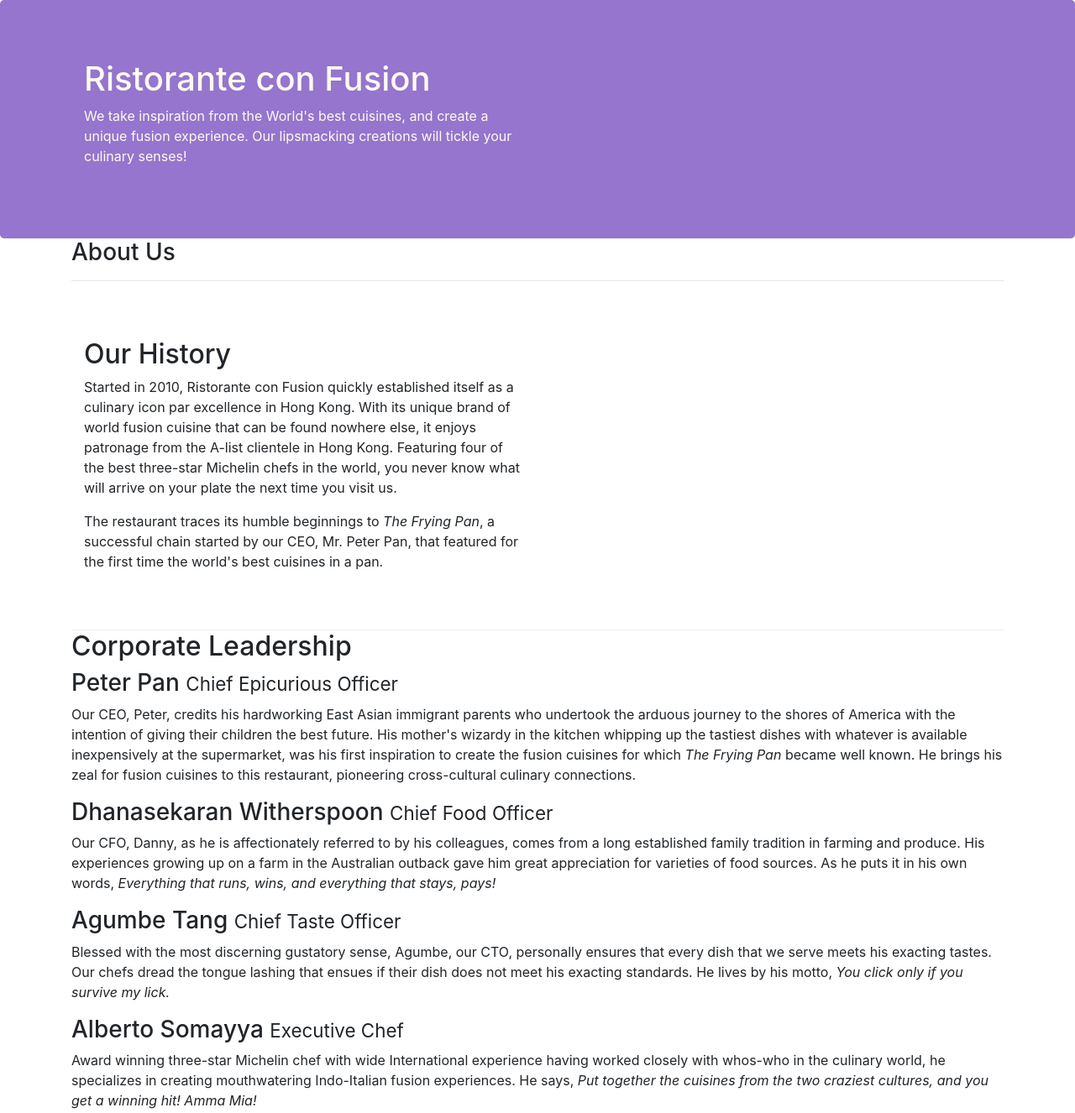
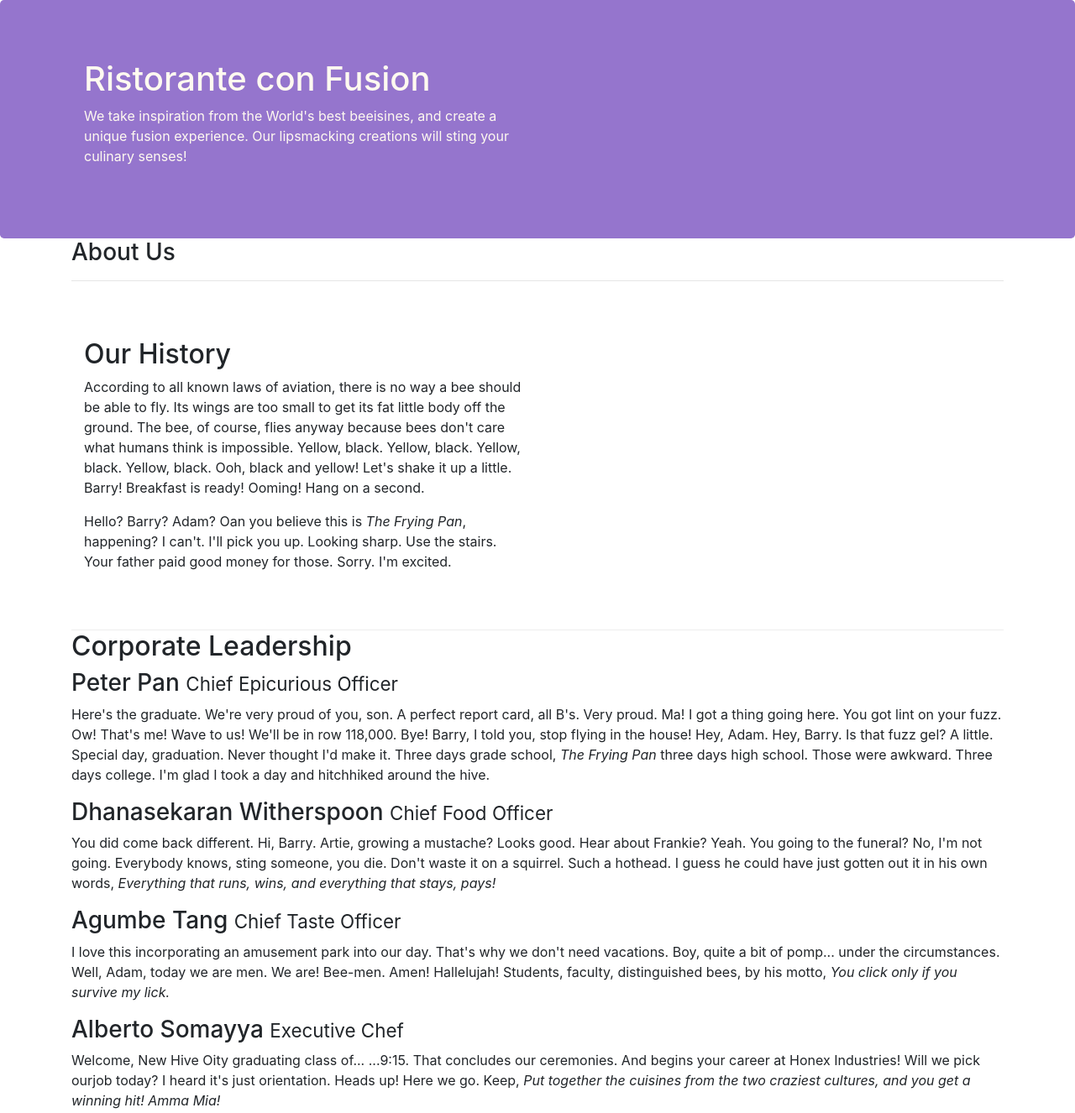
Before and after one commit to cathysandstrom/Coursera_Bootstrap, a website: page index.html in a window 1280 px wide. Shown: the top 1326 px of the page at 84% size. Drawn offline with nearby package versions, Linux system fonts and the light colour scheme.

Commit message:
improved assignment 1

```diff
--- a/index.html
+++ b/index.html
@@ -19,7 +19,7 @@
             <div class="row row-header">
                 <div class="col-12 col-sm-6">
                     <h1>Ristorante con Fusion</h1>
-                    <p>We take inspiration from the World's best cuisines, and create a unique fusion experience. Our lipsmacking creations will tickle your culinary senses!</p>
+                    <p>We take inspiration from the World's best beeisines, and create a unique fusion experience. Our lipsmacking creations will sting your culinary senses!</p>
                 </div>
                 <div class="col-12 col-sm">
                 </div>
@@ -36,32 +36,37 @@
         </div>
 
         <div div class="row row-content align-items-center">
-            <div class="col-12 col-sm-8 order-sm-last col-md-6">
+            <div class="col-12 col-sm-4 order-sm-last col-md-6">
                 <h2>Our History</h2>
-                <p>Started in 2010, Ristorante con Fusion quickly established itself as a culinary icon par excellence in Hong Kong. With its unique brand of world fusion cuisine that can be found nowhere else, it enjoys patronage from the A-list clientele in Hong Kong.  Featuring four of the best three-star Michelin chefs in the world, you never know what will arrive on your plate the next time you visit us.</p>
-                <p>The restaurant traces its humble beginnings to <em>The Frying Pan</em>, a successful chain started by our CEO, Mr. Peter Pan, that featured for the first time the world's best cuisines in a pan.</p>
+                <p>According to all known laws of aviation, there is no way a bee should be able to fly. Its wings are too small to get its fat little body off the ground. The bee, of course, flies anyway because bees don't care what humans think is impossible. Yellow, black. Yellow, black. Yellow, black. Yellow, black. Ooh, black and yellow! Let's shake it up a little. Barry! Breakfast is ready! Ooming! Hang on a second.</p>
+                <p>Hello? Barry? Adam? Oan you believe this is <em>The Frying Pan</em>, happening? I can't. I'll pick you up. Looking sharp. Use the stairs. Your father paid good money for those. Sorry. I'm excited.</p>
             </div>
             <div>
             </div>
         </div>
 
-
         <div>
             <div>
                 <h2>Corporate Leadership</h2>
                 <h3>Peter Pan <small>Chief Epicurious Officer</small></h3>
-                <p class="d-none d-sm-block">Our CEO, Peter, credits his hardworking East Asian immigrant parents who undertook the arduous journey to the shores of America with the intention of giving their children the best future. His mother's wizardy in the kitchen whipping up the tastiest dishes with whatever is available inexpensively at the supermarket, was his first inspiration to create the fusion cuisines for which <em>The Frying Pan</em> became well known. He brings his zeal for fusion cuisines to this restaurant, pioneering cross-cultural culinary connections.</p>
+                <p class="d-none d-sm-block"> Here's the graduate. We're very proud of you, son. A perfect report card, all B's. Very proud. Ma! I got a thing going here. You got lint on your fuzz. Ow! That's me! Wave to us! We'll be in row 118,000. Bye! Barry, I told you, stop flying in the house! Hey, Adam. Hey, Barry. Is that fuzz gel? A little. Special day, graduation. Never thought I'd make it. Three days grade school, <em>The Frying Pan</em> three days high school. Those were awkward. Three days college. I'm glad I took a day and hitchhiked around the hive.</p>
                 <h3>Dhanasekaran Witherspoon <small>Chief Food Officer</small></h3>
-                <p class="d-none d-sm-block">Our CFO, Danny, as he is affectionately referred to by his colleagues, comes from a long established family tradition in farming and produce. His experiences growing up on a farm in the Australian outback gave him great appreciation for varieties of food sources. As he puts it in his own words, <em>Everything that runs, wins, and everything that stays, pays!</em></p>
-                <h3>Agumbe Tang <small>Chief Taste Officer</small></h3>
-                <p class="d-none d-sm-block">Blessed with the most discerning gustatory sense, Agumbe, our CTO, personally ensures that every dish that we serve meets his exacting tastes. Our chefs dread the tongue lashing that ensues if their dish does not meet his exacting standards. He lives by his motto, <em>You click only if you survive my lick.</em></p>
+                <p class="d-none d-sm-block">You did come back different. Hi, Barry. Artie, growing a mustache? Looks good. Hear about Frankie? Yeah. You going to the funeral? No, I'm not going. Everybody knows, sting someone, you die. Don't waste it on a squirrel. Such a hothead. I guess he could have just gotten out it in his own words, <em>Everything that runs, wins, and everything that stays, pays!</em></p>
+                    <h3>Agumbe Tang <small>Chief Taste Officer</small></h3>
+                <p class="d-none d-sm-block"> I love this incorporating an amusement park into our day. That's why we don't need vacations. Boy, quite a bit of pomp... under the circumstances. Well, Adam, today we are men. We are! Bee-men. Amen! Hallelujah! Students, faculty, distinguished bees, by his motto, <em>You click only if you survive my lick.</em></p>
                 <h3>Alberto Somayya <small>Executive Chef</small></h3>
-                <p class="d-none d-sm-block">Award winning three-star Michelin chef with wide International experience having worked closely with whos-who in the culinary world, he specializes in creating mouthwatering Indo-Italian fusion experiences. He says, <em>Put together the cuisines from the two craziest cultures, and you get a winning hit! Amma Mia!</em></p>
+                <p class="d-none d-sm-block">
+                    Welcome, New Hive Oity graduating class of... ...9:15. That concludes our ceremonies. And begins your career at Honex Industries! Will we pick ourjob today? I heard it's just orientation. Heads up! Here we go. Keep, <em>Put together the cuisines from the two craziest cultures, and you get a winning hit! Amma Mia!</em></p>
             </div>
        </div>
 
+
     </div>
 <!--
+this is what happens when you don't indent your lines.
+Seriously, it wouldn't kill them to make it easily readable. Now it's the bee movie script.
+Are you happy with yourself coursera?
+
     <div class="container">
         <div class="row row-content align-items-center">
             <div class="col-12 col-sm-4 order-sm-last col-md-3">
@@ -69,7 +74,9 @@
             </div>
             <div class="col col-sm order-sm-first col-md">
                 <h2>Uthappizza</h2>
-                <p>A unique combination of Indian Uthappam (pancake) and Italian pizza, topped with Cerignola olives, ripe vine cherry tomatoes, Vidalia onion, Guntur chillies and Buffalo Paneer.</p>
+                <p>A unique combination of Indian Uthappam (pancake) and Italian pizza,
+                    topped with Cerignola olives, ripe vine cherry tomatoes, Vidalia onion,
+                    Guntur chillies and Buffalo Paneer.</p>
             </div>
         </div>
 
@@ -79,7 +86,9 @@
             </div>
             <div class="col col-sm col-md">
                 <h2>Weekend Grand Buffet</h2>
-                <p>Featuring mouthwatering combinations with a choice of five different salads, six enticing appetizers, six main entrees and five choicest desserts. Free flowing bubbly and soft drinks. All for just $19.99 per person </p>
+                <p>Featuring mouthwatering combinations with a choice of five different
+                    salads, six enticing appetizers, six main entrees and five choicest desserts.
+                    Free flowing bubbly and soft drinks. All for just $19.99 per person </p>
             </div>
         </div>
 
@@ -90,7 +99,9 @@
             <div class="col col-sm order-sm-first col-md">
                 <h2>Alberto Somayya</h2>
                 <h4>Executive Chef</h4>
-                <p>Award winning three-star Michelin chef with wide International experience having worked closely with whos-who in the culinary world, he specializes in creating mouthwatering Indo-Italian fusion experiences. </p>
+                <p>Award winning three-star Michelin chef with wide International experience having
+                    worked closely with whos-who in the culinary world, he specializes in creating
+                    mouthwatering Indo-Italian fusion experiences. </p>
             </div>
         </div>
     </div>
```
